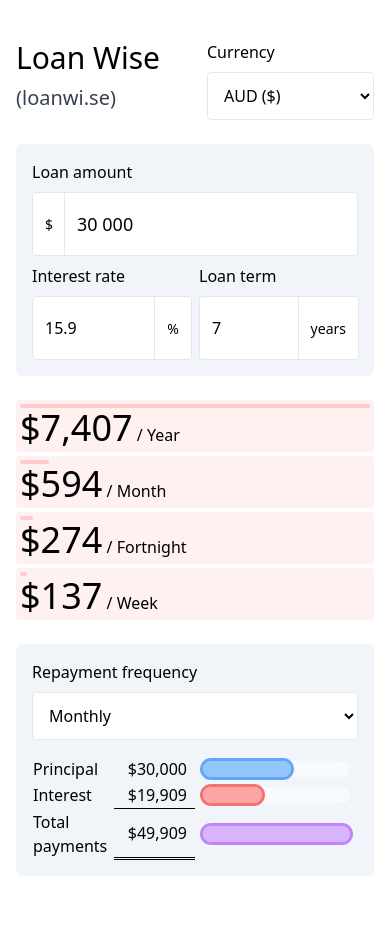
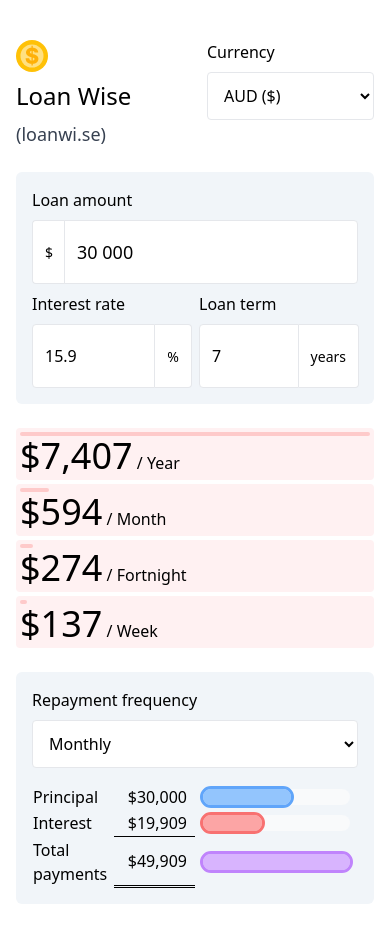
Before and after one commit to j-/loanwi.se, a React (Vite) app: page / in a window 390 px wide. Before the commit the page ends 916 px from the top, so only its background shows below. Built offline with nearby package versions, Linux system fonts and the light colour scheme.

Commit message:
Add icon to header

```diff
--- a/src/App.tsx
+++ b/src/App.tsx
@@ -17,10 +17,11 @@ const App: React.FC = () => {
       <div className="mt-10 mb-2 flex flex-row gap-6">
         <div className="flex-1 sm:flex-[2]">
           <a href="https://loanwi.se" className="inline-flex flex-col sm:flex-row h-full sm:items-end gap-2 sm:gap-4">
-            <h1 className="text-3xl sm:text-5xl inline">
+            <img src="/icon.svg" width={40} height={40} className="w-8 sm:w-10 md:w-12" />
+            <h1 className="text-2xl sm:text-3xl md:text-5xl inline">
               Loan Wise
             </h1>
-            <span className="text-xl sm:text-3xl text-gray-700">
+            <span className="text-lg sm:text-xl md:text-3xl text-gray-700">
               (loanwi.se)
             </span>
           </a>
```
